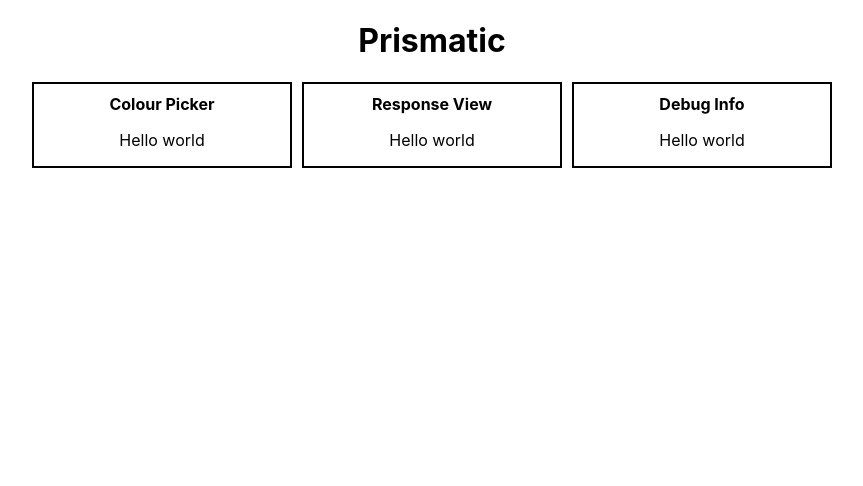
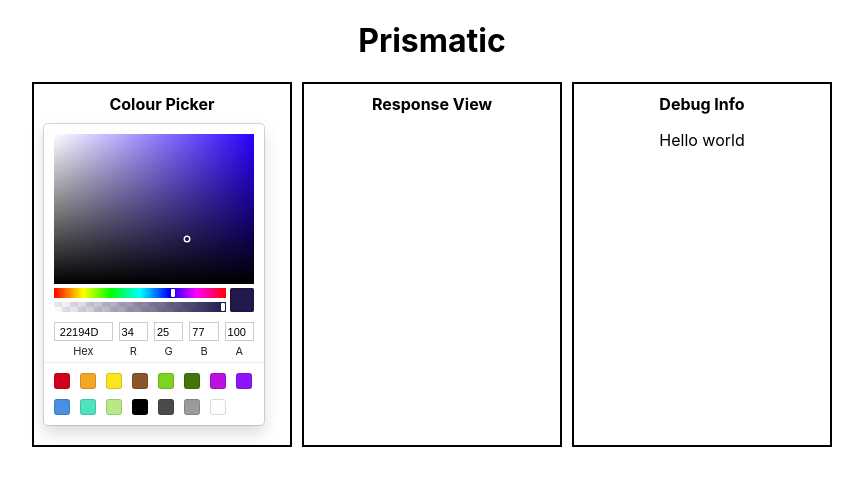
Before and after one commit to juniperab/prismatic, a React (Create React App) app: page / in a window 1280 px wide. Shown: the top 486 px of the page, without its empty margins (208-1071 px from the left). Built offline with nearby package versions, Linux system fonts and the light colour scheme.

Commit message:
Add colour picker

```diff
--- a/package.json
+++ b/package.json
@@ -10,14 +10,17 @@
     "@types/jest": "^27.5.2",
     "@types/node": "^17.0.45",
     "@types/react": "^18.0.25",
+    "@types/react-color": "^3.0.6",
     "@types/react-dom": "^18.0.9",
     "@types/styled-components": "^5.1.26",
     "classnames": "^2.3.2",
     "lodash": "^4.17.21",
     "react": "^18.2.0",
+    "react-color": "^2.19.3",
     "react-dom": "^18.2.0",
     "react-redux": "^8.0.5",
     "react-scripts": "5.0.1",
+    "save-dev": "^0.0.1-security",
     "styled-components": "^5.3.6",
     "typescript": "^4.9.3",
     "web-vitals": "^2.1.4"
--- a/src/App.tsx
+++ b/src/App.tsx
@@ -1,5 +1,6 @@
 import React from 'react';
 import styled from "styled-components";
+import {ColourPicker} from "./components/colour-picker/ColourPicker";
 
 const Header = styled.h1`
   text-align: center;
@@ -18,7 +19,7 @@ const Section = styled.div`
   display: inline-block;
   left: 0;
   right: 0;
-  padding: 0 10px;
+  padding: 0 10px 20px 10px;
   text-align: center;
 `
 
@@ -26,18 +27,18 @@ const SectionHeader = styled.h4`
     margin: 10px 0;
 `
 
-function App() {
+export function App() {
   return (
       <>
           <Header>Prismatic</Header>
           <Main>
               <Section>
                   <SectionHeader>Colour Picker</SectionHeader>
-                  <p>Hello world</p>
+                  <ColourPicker/>
               </Section>
               <Section>
                   <SectionHeader>Response View</SectionHeader>
-                  <p>Hello world</p>
+
               </Section>
               <Section>
                   <SectionHeader>Debug Info</SectionHeader>
@@ -47,5 +48,3 @@ function App() {
       </>
   );
 }
-
-export default App;
--- /dev/null
+++ b/src/components/colour-picker/ColourPicker.tsx
@@ -0,0 +1,18 @@
+import { SketchPicker } from 'react-color'
+import styled from "styled-components";
+
+const Container = styled.div`
+  text-align: center;
+  .div {
+    margin: auto;
+  }
+`
+
+export function ColourPicker() {
+    return (
+        <Container>
+            <SketchPicker/>
+        </Container>
+    )
+
+}
--- a/src/index.tsx
+++ b/src/index.tsx
@@ -2,7 +2,7 @@ import React from 'react';
 import { createRoot } from 'react-dom/client';
 import { Provider } from 'react-redux';
 import { store } from './app/store';
-import App from './App';
+import { App } from './App';
 import reportWebVitals from './reportWebVitals';
 import './index.css';
 
```
Also changed, not shown: 2 other files (tests, documents, lock files or other folders).
